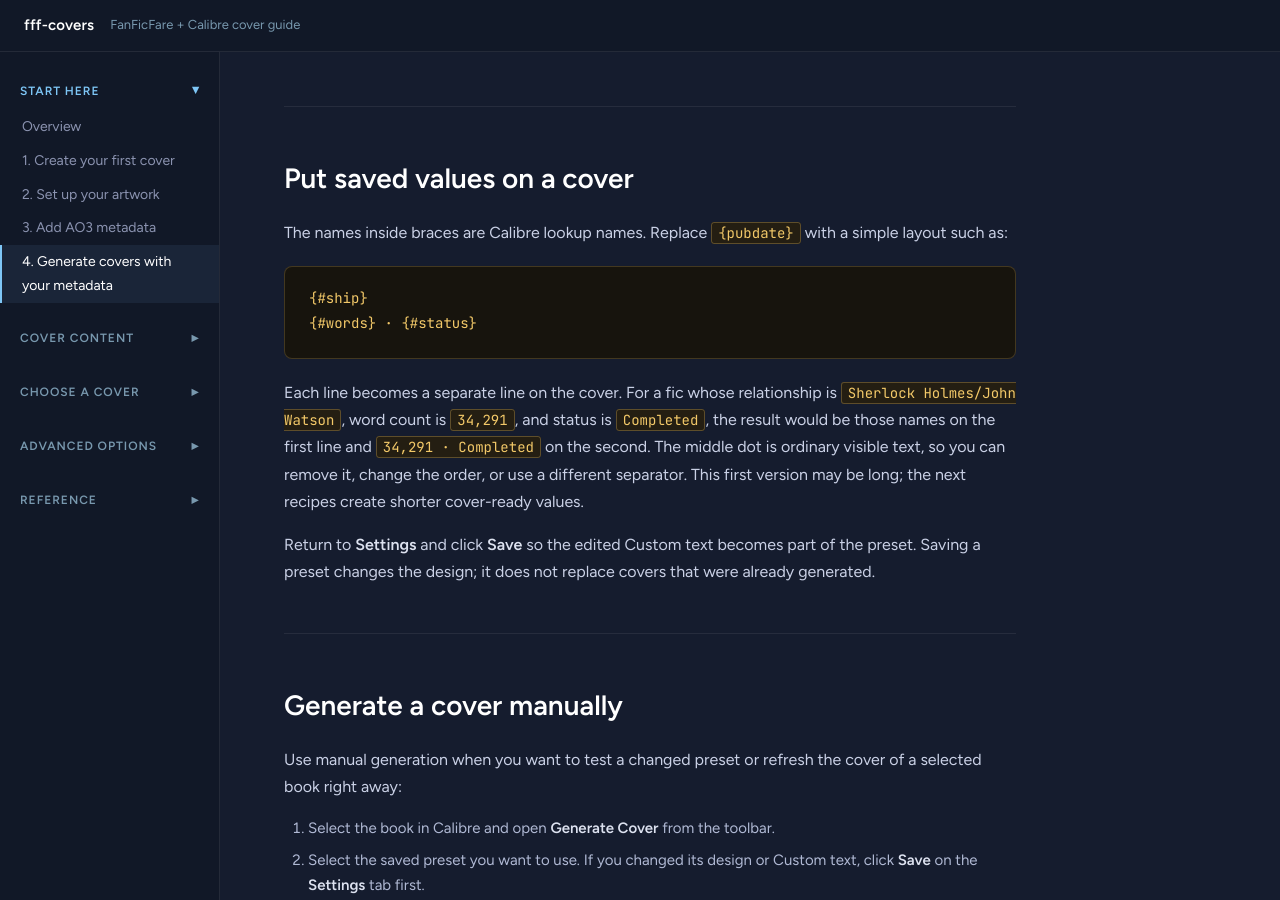
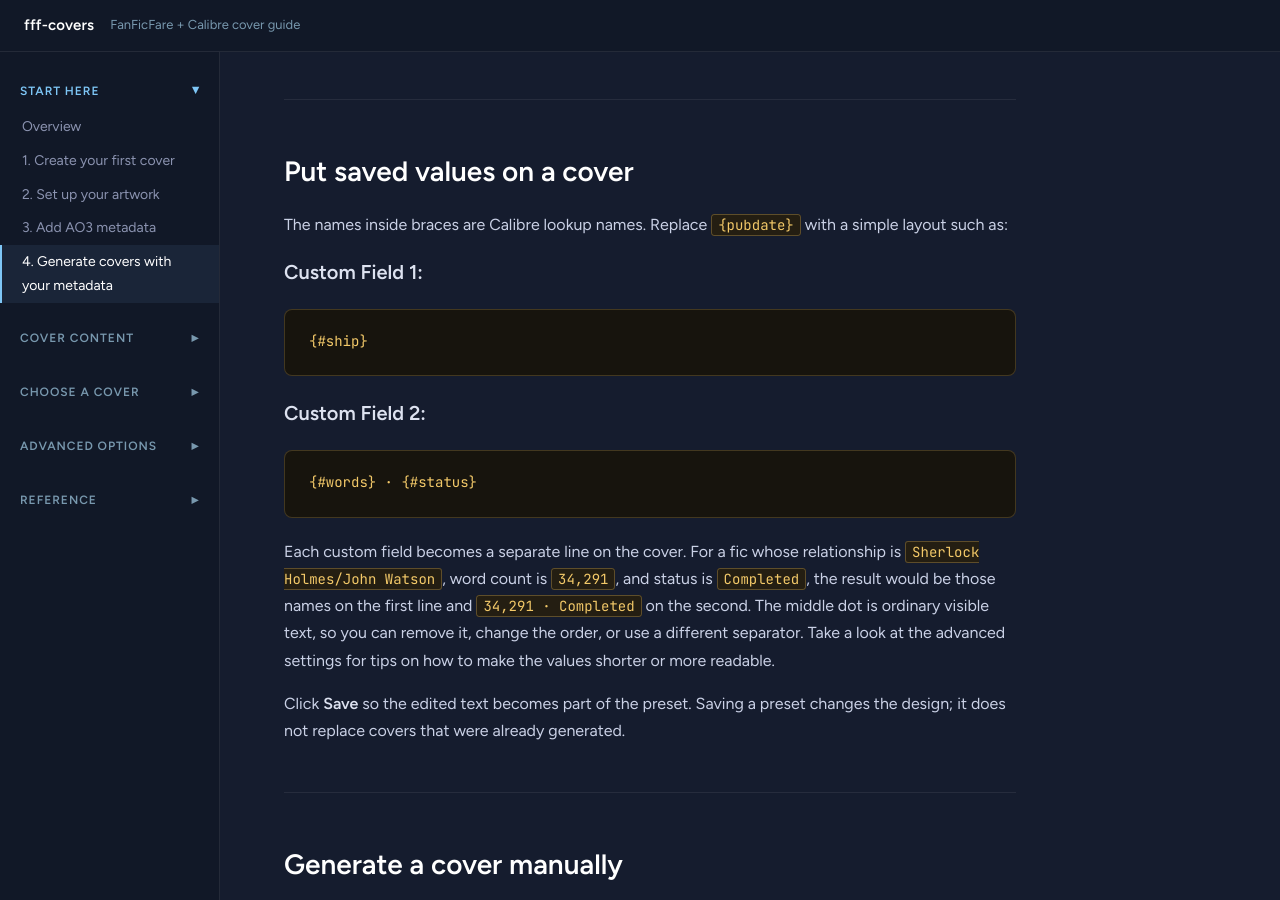
Before and after one commit to wordsandpics/fff-covers, a Jekyll site: the page built from start/generate-covers.md, in a window 1280 px wide and 900 px high, scrolled down 1340 px. Built offline with Jekyll 4.4.1, drawn with Linux system fonts in a browser that asks for light colours; some of the changed text lies outside the part shown.

Commit message:
Update Generate Cover preset and tutorial

````diff
--- a/start/generate-covers.md
+++ b/start/generate-covers.md
@@ -22,24 +22,29 @@ You now have FanFicFare metadata in Calibre columns. This step puts a few of tho
 1. Select a fic with values in the columns you made in Step 3, then open **Generate Cover** from Calibre's toolbar.
 2. Select the preset you want to change.
 3. Open the **Contents** tab.
-4. Find **Custom text**. This is where every example on this page goes.
+4. In **Field Order**, select **Custom Text 1**, **Custom Text 2**, or **Custom Text 3**. Each has its own text and presentation settings.
 
-The starter preset uses `{pubdate}` in this box. You can replace it, keep it on another line, or combine it with saved metadata.
+The starter preset uses `{pubdate}` in **Custom Text 1**. You can replace it or put the examples below in any of the three custom text fields. Select a field to set its font, alignment, style, colour, spacing, and optional backdrop. Shared font and colour options can apply those choices to all text.
 
-![Generate Cover custom columns in cover text]({{ '/assets/img/gcc-custom-columns.png' | relative_url }})
+![Generate Cover showing Custom Text 2 with its own presentation controls and metadata]({{ '/assets/img/gcc-custom-columns.png' | relative_url }})
 
 ## Put saved values on a cover
 
 The names inside braces are Calibre lookup names. Replace `{pubdate}` with a simple layout such as:
 
+#### Custom Field 1:
+
 ```
 {#ship}
+```
+#### Custom Field 2:
+```
 {#words} · {#status}
 ```
 
-Each line becomes a separate line on the cover. For a fic whose relationship is `Sherlock Holmes/John Watson`, word count is `34,291`, and status is `Completed`, the result would be those names on the first line and `34,291 · Completed` on the second. The middle dot is ordinary visible text, so you can remove it, change the order, or use a different separator. This first version may be long; the next recipes create shorter cover-ready values.
+Each custom field becomes a separate line on the cover. For a fic whose relationship is `Sherlock Holmes/John Watson`, word count is `34,291`, and status is `Completed`, the result would be those names on the first line and `34,291 · Completed` on the second. The middle dot is ordinary visible text, so you can remove it, change the order, or use a different separator.  Take a look at the advanced settings for tips on how to make the values shorter or more readable.
 
-Return to **Settings** and click **Save** so the edited Custom text becomes part of the preset. Saving a preset changes the design; it does not replace covers that were already generated.
+Click **Save** so the edited text becomes part of the preset. Saving a preset changes the design; it does not replace covers that were already generated.
 
 ## Generate a cover manually
 
````
Also changed, not shown: basic-covers.md (+3 -2 lines), reference/changelog.md (+4 -0 lines), assets/img/cover-samples-3.png, assets/img/fff-covers-social2.png, assets/img/gcc-contents.png, assets/img/gcc-custom-columns.png, assets/img/gcc-dimensions.png, assets/img/gcc-fonts.png, assets/img/gcc-results.png, assets/img/gcc-settings.png, 1 other file.
